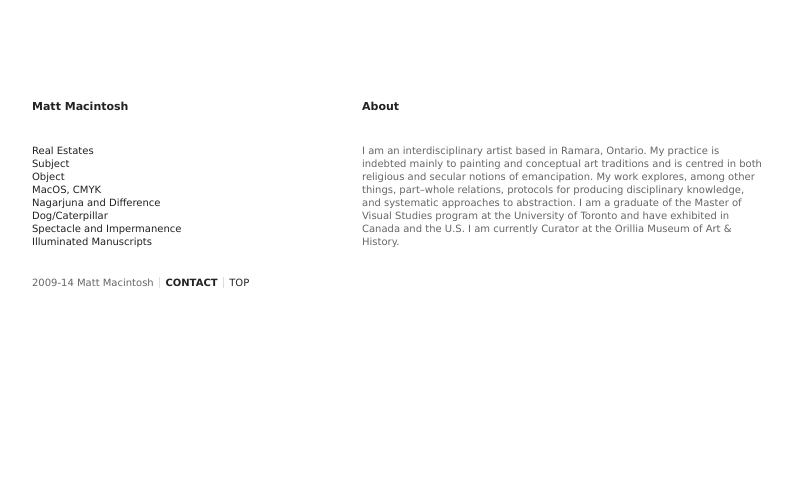
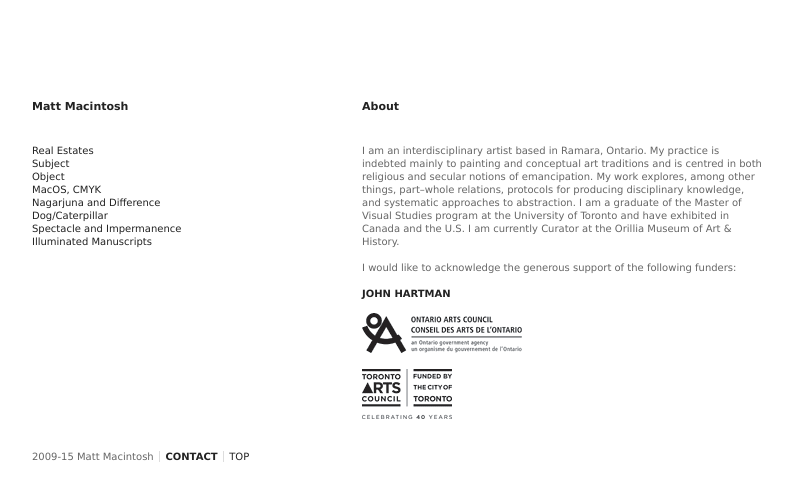
Before and after one commit to mattmacintosh/mattmacintosh.github.io, a Jekyll site: the page built from index.html, in a window 1280 px wide. Shown: the top 501 px of the page, without its empty margins (38-830 px from the left). Built offline with Jekyll 4.4.1, drawn with Linux system fonts in a browser that asks for light colours; Markdown is read by kramdown in place of the engine named in the settings.

Commit message:
MASTER: Add funders information to home/ about page

```diff
--- a/_layouts/default.html
+++ b/_layouts/default.html
@@ -91,7 +91,7 @@
 
 			<nav aria-label="site-information-menu" role="navigation">
 				<ul class="nav">
-					<li class="first">2009-14 Matt Macintosh</li>
+					<li class="first">2009-{{ 'now' | date: "%y" }} Matt Macintosh</li>
 					<li class="contact highlight"><a href="/contact/">Contact</a></li>
 					<li class="page-top"><a href="#page-top">Top</a></li>
 				</ul>
--- a/index.html
+++ b/index.html
@@ -3,10 +3,22 @@ layout: default
 title: About
 html-class: home about default
 sitemap:
-  lastmod: 2014-07-18
+  lastmod: 2015-01-05
   priority: 0.9
   changefreq: monthly
   exclude: 'no'
 ---
 
 					<p>I am an interdisciplinary artist based in Ramara, Ontario. My practice is indebted mainly to painting and conceptual art traditions and is centred in both religious and secular notions of emancipation. My work explores, among other things, part–whole relations, protocols for producing disciplinary knowledge, and systematic approaches to abstraction. I am a graduate of the Master of Visual Studies program at the University of Toronto and have exhibited in Canada and the U.S. I am currently Curator at the Orillia Museum of Art &amp; History.</p>
+
+					<p>I would like to acknowledge the generous support of the following funders:</p>
+
+					<p><a href="http://johnhartman.ca/" class="highlight" rel="external">JOHN HARTMAN</a></p>
+
+					<p><img class="oac logo" aria-labelledby="OAC" src="http://mattmacintosh.com/images/funders/OAC-logo-sm.png" alt="" 2/></p>
+
+					<p aria-hidden="true" class="assistive-text" id="OAC">Ontario Arts Council, an Ontario government agency.</p>
+
+					<p><img class="tac logo" aria-labelledby="TAC" src="http://mattmacintosh.com/images/funders/TAC-logo-sm.png" alt="" /></p>
+
+					<p aria-hidden="true" class="assistive-text" id="TAC">Toronto Arts Council, Funded by the City of Toronto. Celebrating forty years.</p>
```
Also changed, not shown: sass/style.scss (+7 -0 lines), _layouts/none.html (added), css/style.css, images/funders/OAC-logo-sm.png (added), images/funders/OAC-logo.jpg (added), images/funders/TAC-logo-sm.png (added), images/funders/TAC-logo.jpg (added), 2 other files.
